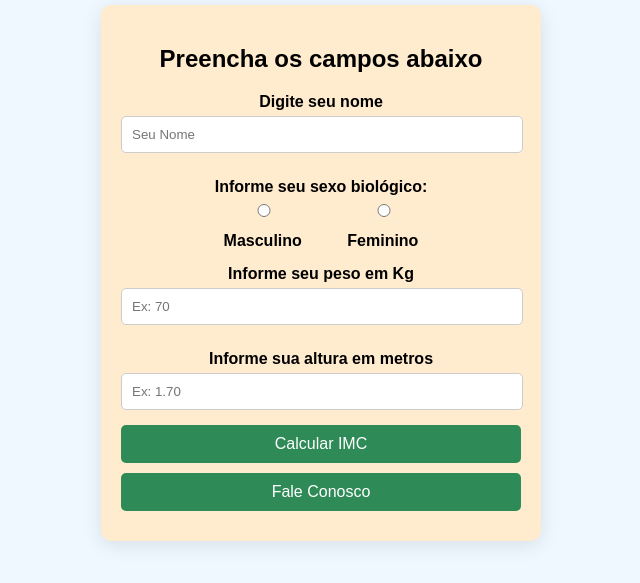
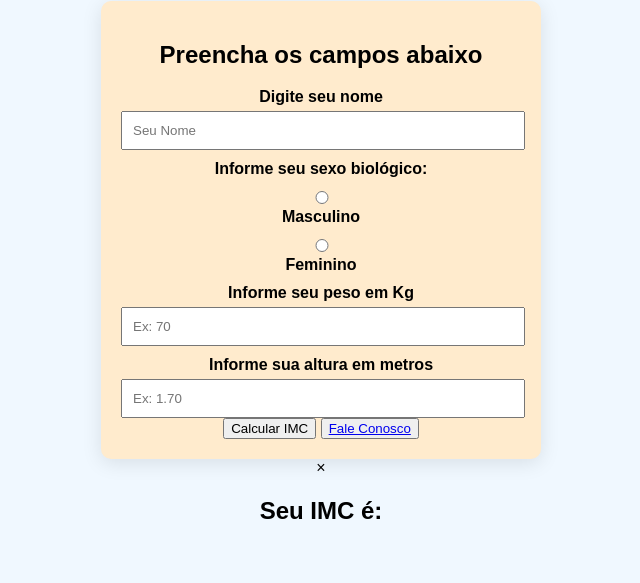
Before and after one commit to iblamesrn/Imc, a plain HTML site: page index.html in a window 1280 px wide. Shown: the part 167-750 px from the top of the page, without its empty margins (319-959 px from the left). Drawn offline with Linux system fonts and the light colour scheme.

Commit message:
Update style.css

```diff
--- a/style.css
+++ b/style.css
@@ -34,46 +34,8 @@ label {
 input {
     width: calc(100% - 20px);
     padding: 10px;
-    border: 1px solid #ccc;
-    border-radius: 5px;
-    margin-bottom: 15px;
-}
+    border: 1px so
 
-.radio-group {
-    display: flex;
-    justify-content: center;
-    margin-bottom: 15px;
-}
-
-.radio-group label {
-    margin: 0 10px;
-}
-
-button {
-    width: 100%;
-    padding: 10px;
-    background-color: #2e8b57;
-    color: white;
-    border: none;
-    border-radius: 5px;
-    cursor: pointer;
-    font-size: 16px;
-    margin-bottom: 10px;
-}
-
-button:hover {
-    background-color: #238b45;
-}
-
-a {
-    text-decoration: none;
-    color: white;
-}
-
-p {
-    color: #2e8b57;
-    font-size: 18px;
-}
 
 
 
```
